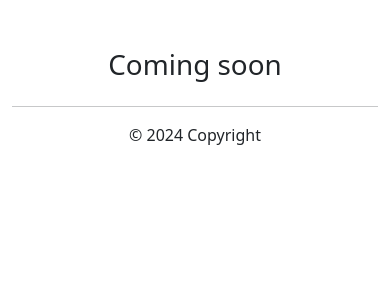
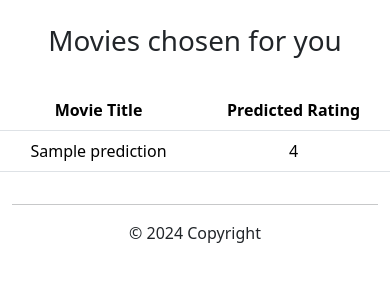
Before and after one commit to lataeqishere/WEB_MOVIE_RECOMMENDATION, a Flask app: template application/templates/recommend.html in a window 390 px wide. Shown: the part 113-413 px from the top of the page. Run offline with Flask 3, Linux system fonts and the light colour scheme; the template is opened without the code that fills it: most values are stand-ins (such as "Sample title", 1, 10 or a date in 2020); some web fonts are replaced.

Commit message:
create recommend movie table

```diff
--- a/application/templates/recommend.html
+++ b/application/templates/recommend.html
@@ -3,9 +3,30 @@
 {% block content %}
     <div class="row">
         <div class="col-md-12 text-center">
-            <br/><br/>
-            <h1>Coming soon</h1>
-            <br7>
+            <br/><h1>Movies chosen for you</h1><br/>
         </div>
     </div>
+    <div class="row">
+        <div class="col-md-2"></div>
+        <div class="col-md-8">
+            <table id="movietable" class="table table-hover">
+                <thead>
+                    <tr>
+                        <th>Movie Title</th>
+                        <th>Predicted Rating</th>
+                    </tr>
+                </thead>
+
+                <tbody>
+                    {% for p in predictions %}
+                    <tr>
+                        <td> {{ p["Name"] }} </td>
+                        <td> {{ p["Predicted_Rating"] }} </td>
+                    </tr>
+                    {% endfor %}
+                </tbody>
+            </table>
+        </div>
+        <div class="col-md-2"></div>
+    </div>
 {% endblock %}
```
